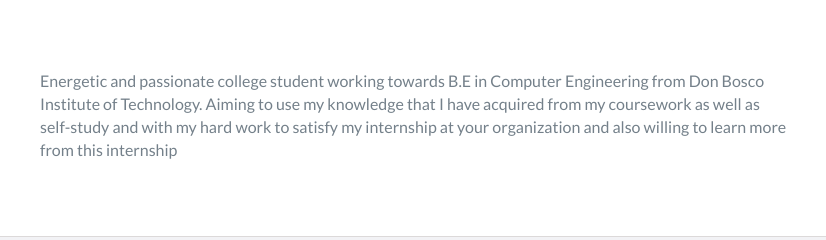
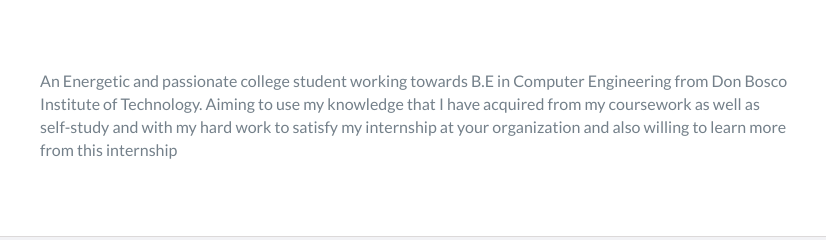
Before and after one commit to hrithik9120/portfolio, a website: page index.html in a window 1280 px wide. Shown: the part 805-1045 px from the top of the page, 420-1246 px from the left. Drawn offline with nearby package versions, Linux system fonts and the light colour scheme.

Commit message:
Update index.html

```diff
--- a/index.html
+++ b/index.html
@@ -73,7 +73,7 @@
                 </div>
                 <div class="col-md-8">
                     <p>
-                        Energetic and passionate college student working towards B.E in Computer Engineering from Don Bosco Institute of Technology. Aiming to use my knowledge that I have acquired from my coursework as well as self-study and with my hard work to satisfy my internship at your organization and also willing to learn more from this internship
+                        An Energetic and passionate college student working towards B.E in Computer Engineering from Don Bosco Institute of Technology. Aiming to use my knowledge that I have acquired from my coursework as well as self-study and with my hard work to satisfy my internship at your organization and also willing to learn more from this internship
 
                     </div>
             </div>
```
